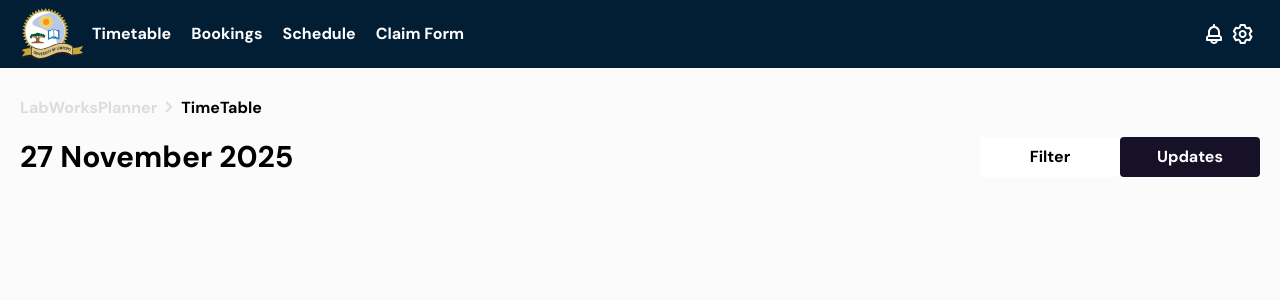
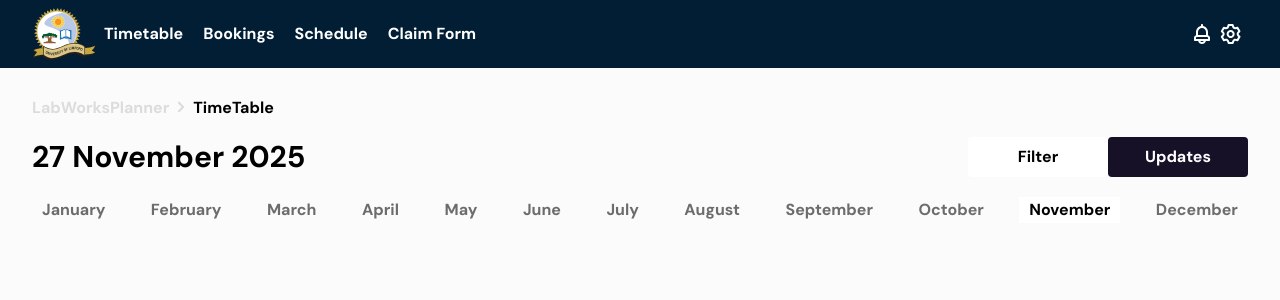
Before and after one commit to mothibimalebana/lab-work-planner, a React (Vite) app: page / in a window 1280 px wide. Shown: the top 300 px of the page. Built offline with nearby package versions, Linux system fonts and the light colour scheme.

Commit message:
style: introduced grid in the main layout
this allows for better control over the layout of the application

```diff
--- a/src/App.css
+++ b/src/App.css
@@ -1,3 +1,4 @@
-:root {
-    color: '#FFF';
+.app {
+    display: grid;
+    grid-template-rows: auto 1fr;
 }
--- a/src/App.jsx
+++ b/src/App.jsx
@@ -8,10 +8,14 @@ function App() {
   return (
     <>
     <div className="app">
-      <Navbar />
+      <div className="navbar px-[2rem] bg-[#021E35]">
+        <Navbar />
+      </div>
+      <div className="content px-[2rem]">
       <Routes>
         <Route path="/" element={<Home />} />
       </Routes>
+      </div>
     </div>
     </>
   )
--- /dev/null
+++ b/src/components/DateFrame.jsx
@@ -0,0 +1,16 @@
+const DateFrame = () => {
+    const months = ["January","February","March","April","May","June","July","August","September","October","November","December"];
+    const d = new Date();
+    const currMonth = d.getMonth();
+
+    return (
+        <>
+        <div className="dateFrame pt-[20px] flex justify-between bg-[#FBFBFB] text-[#6C6C6C] w-full">
+            {months.map(month =>{
+               return month == months[currMonth] ? <div className="currMonth bg-[#FFF] px-[10px]"><p className="bg-[#FFF] text-[#000]">{month}</p></div> : <p className="text-[#6C6C6C] px-[10px]">{month}</p>
+            })}
+        </div>
+        </>
+    )
+}
+export default DateFrame
--- a/src/components/Navbar.jsx
+++ b/src/components/Navbar.jsx
@@ -4,8 +4,8 @@ Link
 const Navbar = () => {
     return (
         <>
-        <div className="nav flex bg-[#021E35] justify-between h-[68px]">
-            <div className="nav-left pl-[20px] flex">
+        <div className="nav flex justify-between h-[68px]">
+            <div className="nav-left flex">
                 <ul className="links flex items-center gap-2">
                     <li>
                         <img width='64' height='47' src="src/assets/img/ul.svg" alt="University Of Limpopo Logo"/>
@@ -18,7 +18,7 @@ const Navbar = () => {
                     </div>
                 </ul>
             </div>
-            <div className="nav-righ pr-[20px] gap-5 flex">
+            <div className="nav-right gap-5 flex">
                 <ul className="links flex gap-[5px] justify-end items-center">
                     <li>
                         <Link to='No ifications'>
--- a/src/index.css
+++ b/src/index.css
@@ -29,7 +29,7 @@
   line-height: 26px; /* 162.5% */
 
   color-scheme: light dark;
-  background-color: #FBFBFB;;
+  background-color: #FBFBFB;
   color: #FFF;
 
   font-synthesis: none;
--- a/src/pages/Home.jsx
+++ b/src/pages/Home.jsx
@@ -1,10 +1,11 @@
 import BreadCrumbs from "../components/BreadCrumbs";
 import CurrDate from "../components/Date";
+import DateFrame from "../components/DateFrame";
 
 const Home = () => {
     return(
         <>
-            <div className="home flex pl-[20px] flex-col pr-[20px]">
+            <div className="home flex flex-col">
                 <div className="breadCrumbs pt-[27px]">
                     <BreadCrumbs currPage="TimeTable" />
                 </div>
@@ -15,6 +16,9 @@ const Home = () => {
                         <button className="button bg-[#161127] rounded-[4px] h-[40px] w-[140px]">Updates</button>
                     </div>
                 </div>
+                <div className="dateframe">
+                    <DateFrame/>
+                </div>
             </div>
         </>
     )
```
